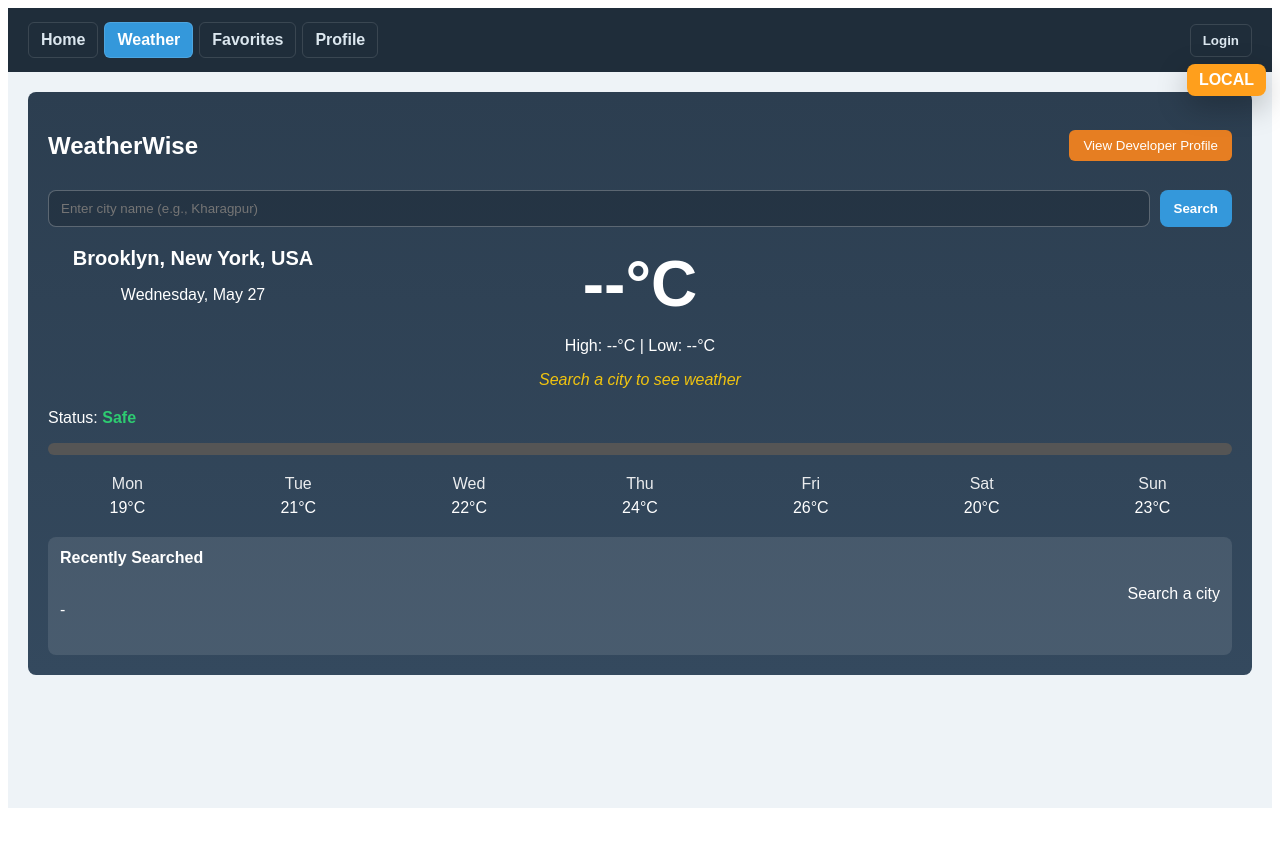
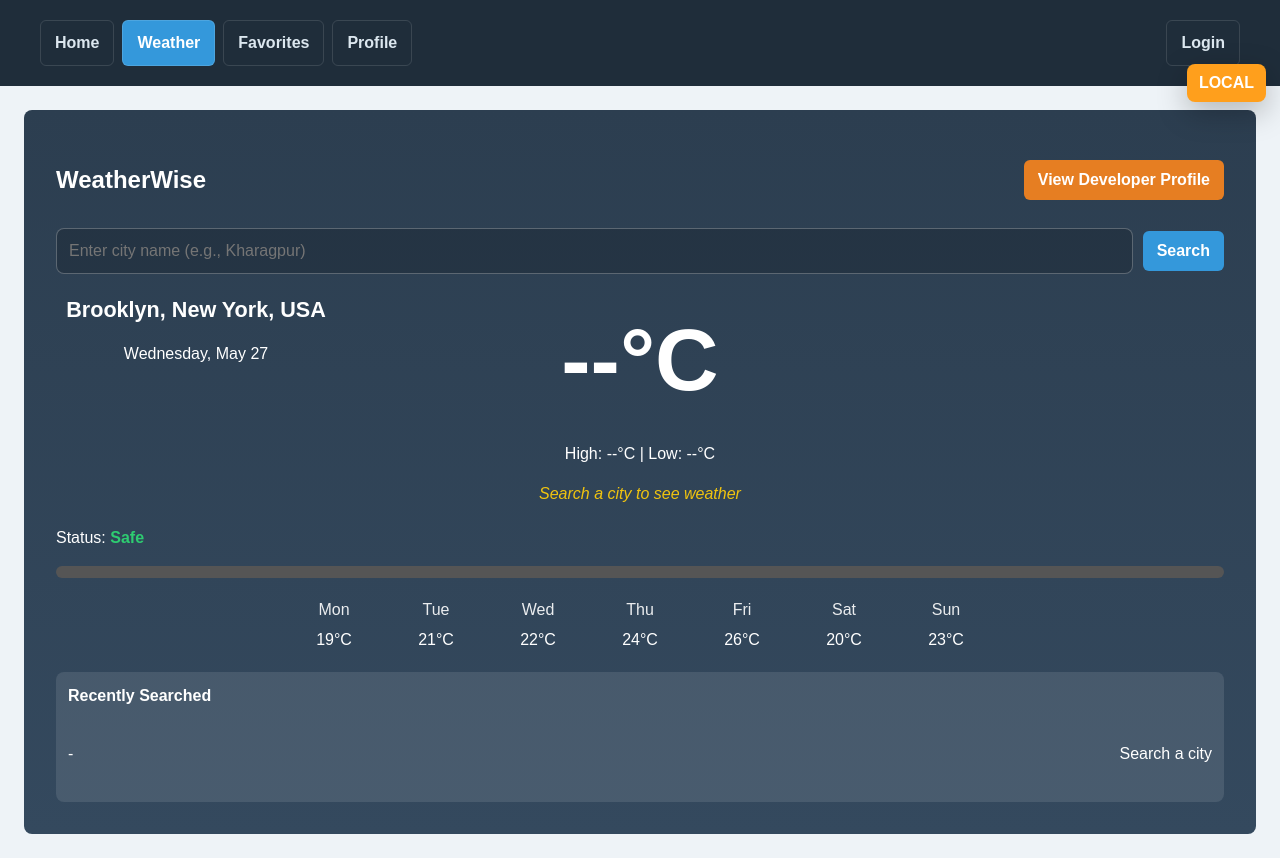
Before and after one commit to brijesh9933/weatherApp, an Angular app: page /weather in a window 1280 px wide. Before the commit the page ends 816 px from the top, so only its background shows below. Built offline with nearby package versions, Linux system fonts and the light colour scheme.

Commit message:
responsiveness added for moble, tabs, laptop

```diff
--- a/src/app/app.component.scss
+++ b/src/app/app.component.scss
@@ -10,43 +10,78 @@
 .navbar {
   display: flex;
   flex-wrap: wrap;
-  gap: 6px;
+  gap: 8px;
   align-items: center;
-  padding: 14px 20px;
-  background: #1f2d3a;
+  justify-content: space-between;
+  padding: 16px 18px;
+  background: mixins.$color-bg;
 }
 
 .nav-actions {
   margin-left: auto;
   display: flex;
   gap: 6px;
+  width: 100%;
+  justify-content: flex-end;
 }
 
 .navbar a,
 .navbar button {
-  color: #dce7ef;
-  padding: 8px 12px;
+  color: mixins.$color-light;
+  padding: 10px 14px;
   border-radius: 6px;
   text-decoration: none;
   font-weight: 700;
   background: transparent;
   border: 1px solid rgba(255,255,255,0.12);
   cursor: pointer;
+  width: 100%;
+  text-align: center;
 }
 
 .navbar button:hover,
 .navbar a:hover,
 .navbar a.active {
-  background: #3498db;
-  color: #fff;
-}
-
-.navbar a:hover,
-.navbar a.active {
-  background: #3498db;
-  color: #fff;
+  background: mixins.$color-primary;
+  color: mixins.$color-white;
 }
 
 .page-content {
-  padding: 20px;
+  padding: 16px;
 }
+
+@include mixins.respond(tablet) {
+  .navbar {
+    padding: 18px 24px;
+  }
+
+  .nav-actions {
+    width: auto;
+  }
+
+  .navbar a,
+  .navbar button {
+    width: auto;
+    text-align: left;
+  }
+
+  .page-content {
+    padding: 20px;
+  }
+}
+
+@include mixins.respond(laptop) {
+  .navbar {
+    padding: 20px 40px;
+  }
+
+  .page-content {
+    padding: 24px;
+  }
+}
+
+@include mixins.respond(desktop) {
+  .navbar {
+    padding: 24px 60px;
+  }
+}
--- a/src/app/pages/weather/weather.component.scss
+++ b/src/app/pages/weather/weather.component.scss
@@ -13,19 +13,16 @@
   display: flex;
   justify-content: space-between;
   align-items: center;
+  gap: 12px;
 }
 
 .download-btn {
-  background: #e67e22;
-  border: none;
-  padding: 8px 14px;
-  border-radius: 6px;
-  color: #fff;
-  cursor: pointer;
+  @include mixins.button-style(mixins.$color-orange);
 }
 
 .controls {
   display: flex;
+  flex-direction: column;
   gap: 10px;
   margin: 10px 0 20px;
 }
@@ -38,52 +35,41 @@
   color: #fff;
   padding: 10px 12px;
   outline: none;
-  font-family: Arial, sans-serif;
 }
 
 .search-button {
-  background: #3498db;
-  border: none;
-  padding: 10px 14px;
-  border-radius: 8px;
-  color: #fff;
-  cursor: pointer;
-  font-weight: 700;
+  @include mixins.button-style(mixins.$color-primary);
 }
 
 .main-weather {
   display: flex;
+  flex-direction: column;
   width: 100%;
-  align-items: flex-start;
+  align-items: center;
   margin: 20px 0;
-  gap: 12px;
+  gap: 16px;
   text-align: center;
 }
 
 .main-col {
   min-width: 0;
   text-align: center;
+  width: 100%;
 }
 
-.main-col-left {
-  width: 25%;
-}
-
-.main-col-center {
-  width: 50%;
-}
-
+.main-col-left,
+.main-col-center,
 .main-col-right {
-  width: 25%;
+  width: 100%;
 }
 
 .location-date h3 {
   margin: 0;
-  font-size: 20px;
+  font-size: 1.2rem;
 }
 
 .temperature h1 {
-  font-size: 64px;
+  font-size: 3.5rem;
   margin: 0;
 }
 
@@ -137,7 +123,7 @@
 
 .weekly-forecast {
   display: flex;
-  justify-content: space-around;
+  justify-content: center;
   margin: 20px 0;
   flex-wrap: wrap;
   gap: 12px;
@@ -165,8 +151,9 @@
 
 .search-item {
   display: flex;
+  flex-direction: column;
   justify-content: space-between;
-  gap: 12px;
+  gap: 8px;
   padding: 8px 0;
 }
 
@@ -182,3 +169,72 @@
   z-index: 9999;
   box-shadow: 0 10px 30px rgba(0, 0, 0, 0.25);
 }
+
+@include mixins.respond(tablet) {
+  .weather-dashboard {
+    padding: 24px;
+  }
+
+  .controls {
+    flex-direction: row;
+    align-items: center;
+  }
+
+  .search-item {
+    flex-direction: row;
+    align-items: center;
+  }
+
+  .main-weather {
+    flex-direction: row;
+    align-items: flex-start;
+    text-align: left;
+  }
+
+  .main-col-left,
+  .main-col-center,
+  .main-col-right {
+    width: auto;
+  }
+
+  .main-col-left,
+  .main-col-right {
+    width: 25%;
+  }
+
+  .main-col-center {
+    width: 50%;
+  }
+
+  .temperature h1 {
+    font-size: 4.5rem;
+  }
+}
+
+@include mixins.respond(laptop) {
+  .weather-dashboard {
+    padding: 32px;
+  }
+
+  .main-weather {
+    gap: 24px;
+  }
+
+  .location-date h3 {
+    font-size: 1.35rem;
+  }
+
+  .temperature h1 {
+    font-size: 5.5rem;
+  }
+}
+
+@include mixins.respond(desktop) {
+  .weather-dashboard {
+    padding: 36px;
+  }
+
+  .main-weather {
+    gap: 32px;
+  }
+}
--- a/src/styles.scss
+++ b/src/styles.scss
@@ -1,7 +1,31 @@
 @use 'styles/mixins' as mixins;
-
-/* You can add global styles to this file, and also import other style files */
 
 :root {
   @include mixins.global-font;
 }
+
+html {
+  box-sizing: border-box;
+  font-size: 100%;
+}
+
+*,
+*::before,
+*::after {
+  box-sizing: inherit;
+}
+
+body {
+  margin: 0;
+  min-height: 100vh;
+  background: #eef3f7;
+  color: mixins.$color-dark;
+  line-height: 1.5;
+}
+
+button,
+input,
+select,
+textarea {
+  font: inherit;
+}
--- a/src/styles/_mixins.scss
+++ b/src/styles/_mixins.scss
@@ -9,6 +9,13 @@ $color-danger: #e74c3c;
 $color-safe: #2ecc71;
 $card-bg: #ffffff;
 $card-shadow: 0 8px 28px rgba(23, 33, 43, 0.08);
+
+$breakpoints: (
+  mobile: 0,
+  tablet: 768px,
+  laptop: 1024px,
+  desktop: 1440px
+);
 
 @function px($pixels) {
   @return #{$pixels / 16}rem;
@@ -22,13 +29,28 @@ $card-shadow: 0 8px 28px rgba(23, 33, 43, 0.08);
   font-family: $font-family;
 }
 
+@mixin respond($size) {
+  $value: map-get($breakpoints, $size);
+  @if $value {
+    @media (min-width: $value) {
+      @content;
+    }
+  } @else {
+    @warn "No breakpoint found for `#{$size}`.";
+  }
+}
+
 @mixin card-panel {
   max-width: 900px;
   margin: 0 auto;
-  padding: px(24);
+  padding: px(18);
   background: $card-bg;
   border-radius: px(8);
   box-shadow: $card-shadow;
+
+  @include respond(tablet) {
+    padding: px(24);
+  }
 }
 
 @mixin button-style($background, $color: $color-white, $radius: px(6), $padding-y: px(8), $padding-x: px(14)) {
```
